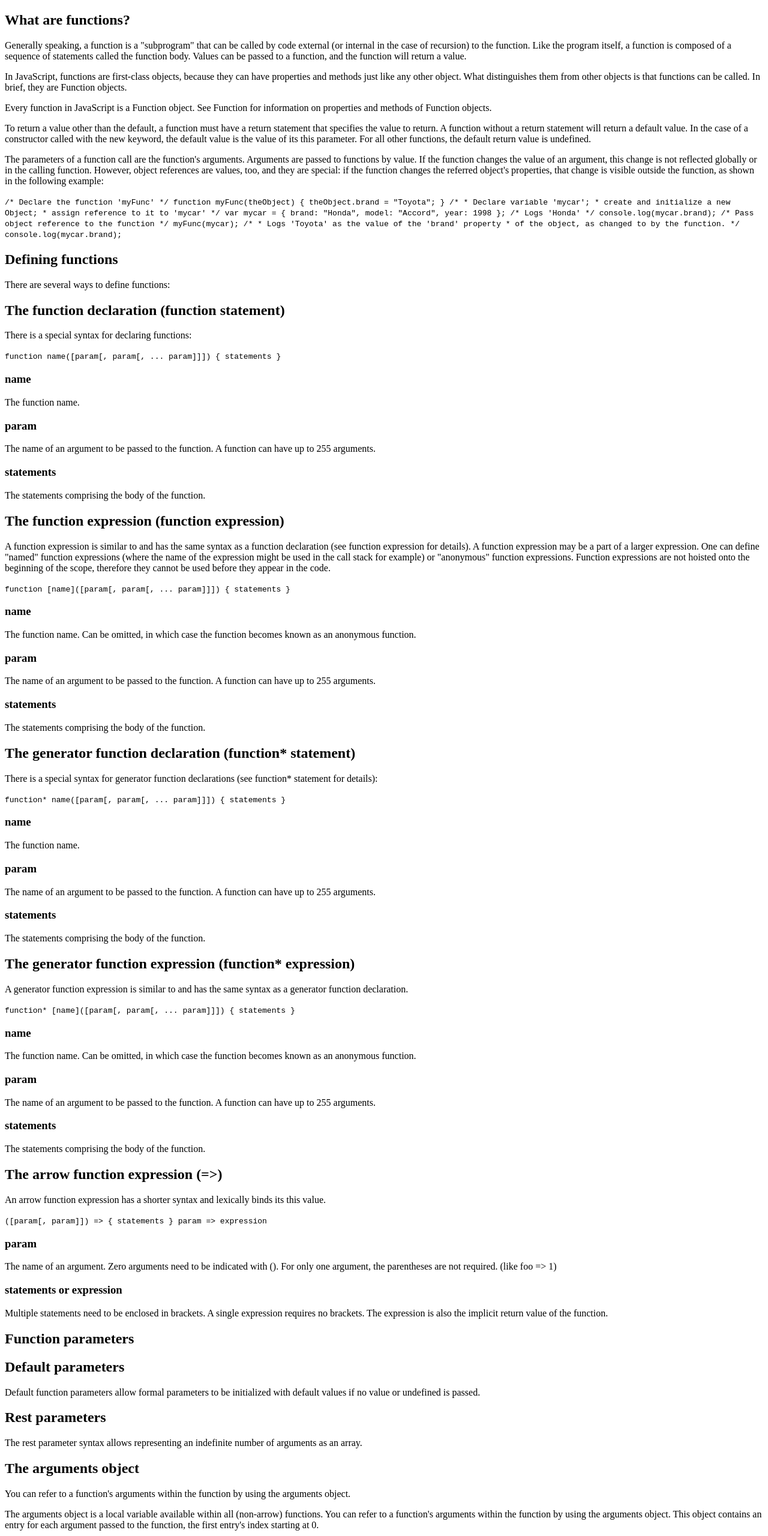
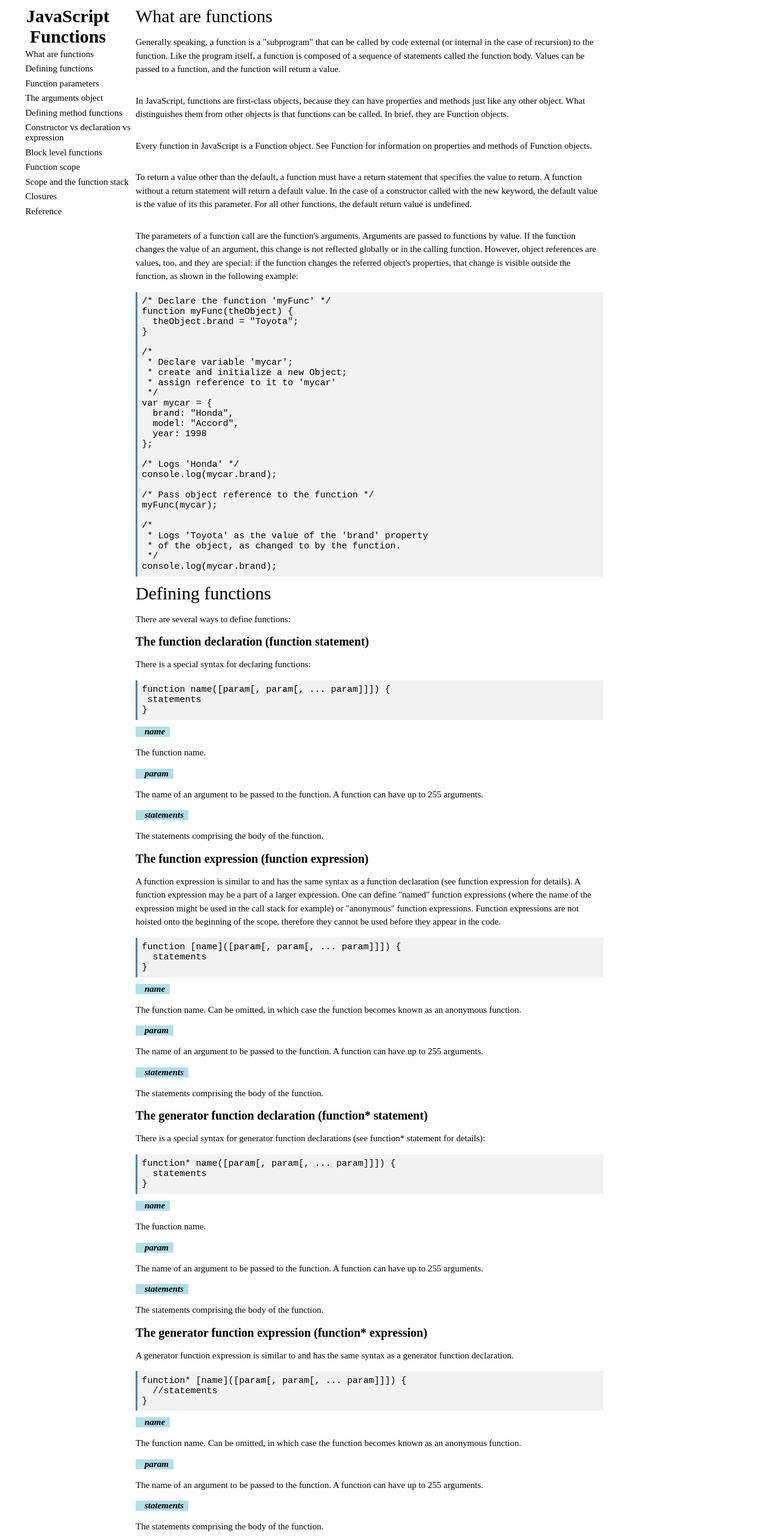
Before and after one commit to mackraw/FCC-technical-documentation, a plain HTML site: page index.html in a window 1280 px wide. Shown: the top 2560 px of the page at 60% size. Drawn offline with Linux system fonts and the light colour scheme.

Commit message:
second pass

```diff
--- a/index.html
+++ b/index.html
@@ -2,32 +2,38 @@
 <html lang="en">
 <head>
 	<meta charset="UTF-8">
-	<title>Technical Documentation</title>
+	<meta name="viewport" content="width=device-width, user-scalable=no, initial-scale=1.0">
+	<link rel="stylesheet" href="style.css">
+	<title>JavaScript Functions - Technical Documentation</title>
 </head>
 <body>
 	<nav id="navbar">
-		<header></header>
-		<a href="" class="nav-link" id="1"></a>
-		<a href="" class="nav-link" id="2"></a>
-		<a href="" class="nav-link" id="3"></a>
-		<a href="" class="nav-link" id="4"></a>
-		<a href="" class="nav-link" id="5"></a>
-		<a href="" class="nav-link" id="6"></a>
-		<a href="" class="nav-link" id="7"></a>
-		<a href="" class="nav-link" id="8"></a>
-		<a href="" class="nav-link" id="9"></a>
-		<a href="" class="nav-link" id="10"></a>
+		<header id="main-head">JavaScript Functions</header>
+		<ul>
+			<li><a href="#What_are_functions" class="nav-link">What are functions</a></li>
+			<li><a href="#Defining_functions" class="nav-link">Defining functions</a></li>
+			<li><a href="#Function_parameters" class="nav-link">Function parameters</a></li>
+			<li><a href="#The_arguments_object" class="nav-link">The arguments object</a></li>
+			<li><a href="#Defining_method_functions" class="nav-link">Defining method functions</a></li>
+			<li><a href="#Constructor_vs_declaration_vs_expression" class="nav-link">Constructor vs declaration vs expression</a></li>
+			<li><a href="#Block_level_functions" class="nav-link">Block level functions</a></li>
+			<li><a href="#Function_scope" class="nav-link">Function scope</a></li>
+			<li><a href="#Scope_and_the_function_stack" class="nav-link">Scope and the function stack</a></li>
+			<li><a href="#Closures" class="nav-link">Closures</a></li>
+			<li><a href="#Reference" class="nav-link">Reference</a></li>
+		</ul>
 	</nav>
 	<main id="main-doc">
-		<section class="main-section" id="1">
-			<h1>What are functions?</h1>
+		<section class="main-section" id="What_are_functions">
+			<header>What are functions</header>
 			<p>Generally speaking, a function is a "subprogram" that can be called by code external (or internal in the case of recursion) to the function. Like the program itself, a function is composed of a sequence of statements called the function body. Values can be passed to a function, and the function will return a value.</p>
 			<p>In JavaScript, functions are first-class objects, because they can have properties and methods just like any other object. What distinguishes them from other objects is that functions can be called. In brief, they are Function objects.</p>
 			<p>Every function in JavaScript is a Function object. See Function for information on properties and methods of Function objects.</p>
 			<p>To return a value other than the default, a function must have a return statement that specifies the value to return. A function without a return statement will return a default value. In the case of a constructor called with the new keyword, the default value is the value of its this parameter. For all other functions, the default return value is undefined.</p>
 			<p>The parameters of a function call are the function's arguments. Arguments are passed to functions by value. If the function changes the value of an argument, this change is not reflected globally or in the calling function. However, object references are values, too, and they are special: if the function changes the referred object's properties, that change is visible outside the function, as shown in the following example:</p>
+			<div class="codeblock">
 				<code>
-				/* Declare the function 'myFunc' */
+<pre>/* Declare the function 'myFunc' */
 function myFunc(theObject) {
   theObject.brand = "Toyota";
 }
@@ -53,32 +59,72 @@
  * Logs 'Toyota' as the value of the 'brand' property
  * of the object, as changed to by the function.
  */
-				console.log(mycar.brand);
+console.log(mycar.brand);</pre>
 				</code>
+			</div>
 
 		</section>
-		<section class="main-section" id="2">
-			<h1>Defining functions</h1>
+
+		<section class="main-section" id="Defining_functions">
+			<header>Defining functions</header>
 			<p>There are several ways to define functions:</p>
 
 			<h2>The function declaration (function statement)</h2>
 			<p>There is a special syntax for declaring functions:</p>
+			<div class="codeblock">
   	    <code>
-function name([param[, param[, ... param]]]) {
+<pre>function name([param[, param[, ... param]]]) {
  statements
-}
+}</pre>
 			  </code>
+		  </div>
 			<h3>name</h3>
 			<p>The function name.</p>
 			<h3>param</h3>
 			<p>The name of an argument to be passed to the function. A function can have up to 255 arguments.</p>
 			<h3>statements</h3>
 			<p>The statements comprising the body of the function.</p>
+
 			<h2>The function expression (function expression)</h2>
 			<p>A function expression is similar to and has the same syntax as a function declaration (see function expression for details). A function expression may be a part of a larger expression. One can define "named" function expressions (where the name of the expression might be used in the call stack for example) or "anonymous" function expressions. Function expressions are not hoisted onto the beginning of the scope, therefore they cannot be used before they appear in the code.</p>
-			<code>function [name]([param[, param[, ... param]]]) {
+			<div class="codeblock">
+			  <code>
+<pre>function [name]([param[, param[, ... param]]]) {
   statements
-}</code>
+}</pre>
+		        </code>
+			    </div>
+			<h3>name</h3>
+			<p>The function name. Can be omitted, in which case the function becomes known as an anonymous function.</p>
+			<h3>param</h3>
+			<p>The name of an argument to be passed to the function. A function can have up to 255 arguments.</p>
+			<h3>statements</h3>
+			<p>The statements comprising the body of the function.</p>
+			<h2>The generator function declaration (function* statement)</h2>
+			<p>There is a special syntax for generator function declarations (see function* statement for details):</p>
+			<div class="codeblock">
+				<code>
+<pre>function* name([param[, param[, ... param]]]) {
+  statements
+}</pre>
+				</code>
+			</div>
+			<h3>name</h3>
+			<p>The function name.</p>
+			<h3>param</h3>
+			<p>The name of an argument to be passed to the function. A function can have up to 255 arguments.</p>
+			<h3>statements</h3>
+			<p>The statements comprising the body of the function.</p>
+
+			<h2>The generator function expression (function* expression)</h2>
+			<p>A generator function expression is similar to and has the same syntax as a generator function declaration.</p>
+      <div class="codeblock">
+	      <code>
+<pre>function* [name]([param[, param[, ... param]]]) {
+  //statements
+}</pre>
+			  </code>
+		  </div>
 			<h3>name</h3>
 			<p>The function name. Can be omitted, in which case the function becomes known as an anonymous function.</p>
 			<h3>param</h3>
@@ -86,66 +132,40 @@ function name([param[, param[, ... param]]]) {
 			<h3>statements</h3>
 			<p>The statements comprising the body of the function.</p>
 
-<!-- The generator function declaration (function* statement) -->
-
-			<h2>The generator function declaration (function* statement)</h2>
-			<p>There is a special syntax for generator function declarations (see function* statement for details):</p>
-			<code>
-				function* name([param[, param[, ... param]]]) {
-   statements
-}
-			</code>
-			<h3>name</h3>
-			<p>The function name.</p>
-			<h3>param</h3>
-			<p>The name of an argument to be passed to the function. A function can have up to 255 arguments.</p>
-			<h3>statements</h3>
-			<p>The statements comprising the body of the function.</p>
-			<h2>The generator function expression (function* expression)</h2>
-			<p>A generator function expression is similar to and has the same syntax as a generator function declaration.</p>
-			<code>
-				function* [name]([param[, param[, ... param]]]) {
-   statements
-}
-			</code>
-			<h3>name</h3>
-			<p>The function name. Can be omitted, in which case the function becomes known as an anonymous function.</p>
-			<h3>param</h3>
-			<p>The name of an argument to be passed to the function. A function can have up to 255 arguments.</p>
-			<h3>statements</h3>
-			<p>The statements comprising the body of the function.</p>
 			<h2>The arrow function expression (=>)</h2>
 			<p>An arrow function expression has a shorter syntax and lexically binds its this value.</p>
+			<div class="codeblock">
 				<code>
-				([param[, param]]) => {
+<pre>([param[, param]]) => {
   statements
 }
 
-param => expression
+param => expression</pre>
 				</code>
+			</div>
 			<h3>param</h3>
 			<p>The name of an argument. Zero arguments need to be indicated with ().  For only one argument, the parentheses are not required. (like foo => 1)</p>
 			<h3>statements or expression</h3>
 			<p>Multiple statements need to be enclosed in brackets. A single expression requires no brackets. The expression is also the implicit return value of the function.</p>
 		</section>
 
-		<section class="main-section" id="3">
-			<h1>Function parameters</h1>
+		<section class="main-section" id="Function_parameters">
+			<header>Function parameters</header>
 			<h2>Default parameters</h2>
 			<p>Default function parameters allow formal parameters to be initialized with default values if no value or undefined is passed.</p>
 			<h2>Rest parameters</h2>
 			<p>The rest parameter syntax allows representing an indefinite number of arguments as an array.</p>
 		</section>
 
-		<section class="main-section" id="4">
-			<h1>The arguments object</h1>
+		<section class="main-section" id="The_arguments_object">
+			<header>The arguments object</header>
 			<p>You can refer to a function's arguments within the function by using the arguments object.</p>
 			<p>The arguments object is a local variable available within all (non-arrow) functions. You can refer to a function's arguments within the function by using the arguments object. This object contains an entry for each argument passed to the function, the first entry's index starting at 0.</p>
 			<p>The arguments object is not an Array. It is similar to an Array, but does not have any Array properties except length. For example, it does not have the pop method. </p>
 		</section>
 
-		<section class="main-section" id="5">
-			<h1>Defining method functions</h1>
+		<section class="main-section" id="Defining_method_functions">
+			<header>Defining method functions</header>
 			<h2>Getter and setter functions</h2>
 			<p>You can define getters (accessor methods) and setters (mutator methods) on any standard built-in object or user-defined object that supports the addition of new properties. The syntax for defining getters and setters uses the object literal syntax.</p>
 			<h3>get</h3>
@@ -154,38 +174,93 @@ param => expression
 			<p>Binds an object property to a function to be called when there is an attempt to set that property.</p>
 			<h2>Method definition syntax</h2>
 			<p>Starting with ECMAScript 2015, you are able to define own methods in a shorter syntax, similar to the getters and setters.</p>
-			<code>var obj = {
+			<div class="codeblock">
+				<code>
+<pre>var obj = {
   foo() {},
   bar() {}
-};</code>
+};</pre>
+			  </code>
+			</div>
 		</section>
 
-		<section class="main-section" id="6">
-			<h1>Constructor vs. declaration vs. expression</h1>
+		<section class="main-section" id="Constructor_vs_declaration_vs_expression">
+			<header>Constructor vs declaration vs expression</header>
 			<p>There is a distinction between the function name and the variable the function is assigned to. The function name cannot be changed, while the variable the function is assigned to can be reassigned. The function name can be used only within the function's body. Attempting to use it outside the function's body results in an error (or undefined if the function name was previously declared via a var statement). For example:</p>
-			<code>var y = function x() {};
-alert(x); // throws an error</code>
+			<div class="codeblock">
+				<code>
+<pre>var y = function x() {};
+alert(x); // throws an error</pre>
+			  </code>
+			</div>
 			<p>The function name also appears when the function is serialized via Function's toString method.</p>
 			<p>On the other hand, the variable the function is assigned to is limited only by its scope, which is guaranteed to include the scope in which the function is declared.</p>
 			<p>A function defined by 'new Function' does not have a function name. However, in the SpiderMonkey JavaScript engine, the serialized form of the function shows as if it has the name "anonymous". For example, alert(new Function()) outputs:</p>
-			<code>function anonymous() {
-}</code>
+			<div class="codeblock">
+				<code>
+<pre>function anonymous() {
+}</pre>
+			  </code>
+			</div>
 			<p>A function defined by a function expression or by a function declaration inherits the current scope. That is, the function forms a closure. On the other hand, a function defined by a Function constructor does not inherit any scope other than the global scope (which all functions inherit).</p>
 		</section>
 
-		<section class="main-section" id="7">
-			<h1>Block-level functions</h1>
+		<section class="main-section" id="Block_level_functions">
+			<header>Block level functions</header>
 			<p>In strict mode, starting with ES2015, functions inside blocks are now scoped to that block. Prior to ES2015, block-level functions were forbidden in strict mode.</p>
 			<h2>Block-level functions in non-strict code</h2>
 			<p>In a word: Don't.</p>
 			<p>In non-strict code, function declarations inside blocks behave strangely. For example:</p>
-			<code>if (shouldDefineZero) {
+			<div class="codeblock">
+  			<code>
+<pre>if (shouldDefineZero) {
   function zero() {     // DANGER: compatibility risk
     console.log("This is zero.");
   }
-}</code>
+}</pre>
+			  </code>
+			</div>
 			<p>ES2015 says that if shouldDefineZero is false, then zero should never be defined, since the block never executes. However, it's a new part of the standard. Historically, this was left unspecified, and some browsers would define zero whether the block executed or not.</p>
 			<p>In strict mode, all browsers that support ES2015 handle this the same way: zero is defined only if shouldDefineZero is true, and only in the scope of the if-block.</p>
+		</section>
+		<section class="main-section" id="Function_scope">
+			<header>Function scope</header>
+			<p>Variables defined inside a function cannot be accessed from anywhere outside the function, because the variable is defined only in the scope of the function. However, a function can access all variables and functions defined inside the scope in which it is defined. In other words, a function defined in the global scope can access all variables defined in the global scope. A function defined inside another function can also access all variables defined in its parent function and any other variable to which the parent function has access.</p>
+		</section>
+
+	  <section class="main-section" id="Scope_and_the_function_stack">
+			<header>Scope and the function stack</header>
+			<h2>Recursion</h2>
+			<p>A function can refer to and call itself. There are three ways for a function to refer to itself:</p>
+			<ol>
+				<li>the function's name</li>
+				<li>arguments.callee</li>
+				<li>an in-scope variable that refers to the function</li>
+			</ol>
+			<p>For example, consider the following function definition:</p>
+			<div class="codeblock">
+				<code>
+<pre>var foo = function bar() {
+  // statements go here
+};</pre>
+				</code>
+			</div>
+			<p>Within the function body, the following are all equivalent:</p>
+			<ol>
+				<li>bar()</li>
+				<li>arguments.callee()</li>
+				<li>foo()</li>
+			</ol>
+			<p>A function that calls itself is called a recursive function. In some ways, recursion is analogous to a loop. Both execute the same code multiple times, and both require a condition (to avoid an infinite loop, or rather, infinite recursion in this case).</p>
+		</section>
+
+		<section class="main-section" id="Closures">
+			<header>Closures</header>
+			<p>Closures are one of the most powerful features of JavaScript. JavaScript allows for the nesting of functions and grants the inner function full access to all the variables and functions defined inside the outer function (and all other variables and functions that the outer function has access to). However, the outer function does not have access to the variables and functions defined inside the inner function. This provides a sort of encapsulation for the variables of the inner function. Also, since the inner function has access to the scope of the outer function, the variables and functions defined in the outer function will live longer than the duration of the inner function execution, if the inner function manages to survive beyond the life of the outer function. A closure is created when the inner function is somehow made available to any scope outside the outer function.</p>
+		</section>
+		<section class="main-section last" id="Reference">
+			<header>Reference</header>
+			<p>All content taken from <a href="https://developer.mozilla.org">MDN</a>.</p>
 		</section>
 	</main>
 </body>
--- /dev/null
+++ b/style.css
@@ -0,0 +1,94 @@
+html, body {
+	margin: 0;
+	margin-top: 5px;
+	padding: 0;
+	font-size: 62.5%;
+}
+
+*, ::before, ::after {
+	margin: 0;
+	padding: 0;
+}
+
+#main-head {
+	/*padding-left: 3vw;*/
+	font-weight: 700;
+	text-align: center;
+}
+
+header {
+	font-size: 3rem;
+}
+
+p {
+	font-size: 1.5rem;
+	padding: 1em 0;
+	line-height: 1.5em;
+}
+
+h2 {
+  font-size: 2rem;
+}
+
+h3 {
+  background-color: #b0e0e6;
+  display: inline-block;
+  font-family: 'Ubuntu';
+  font-size: 1.5rem;
+  font-weight: bold;
+  font-style: italic;
+  padding-left: 1em;
+  padding-right: 0.5em;
+}
+
+.nav-link {
+	display: block;
+	font-size: 1.5rem;
+	text-decoration: none;
+	color: #000;
+	padding: 0.25em;
+}
+
+.nav-link:hover {
+	background-color: #b0e0e6;
+}
+
+body {
+	display: flex;
+	flex-wrap: nowrap;
+	justify-content: space-between;
+	max-width: 1070px;
+}
+
+.navbar {
+  position: fixed;
+  top: 5px;
+  min-width: 30vw;
+}
+
+.codeblock {
+	background-color: #f2f2f2;
+	border-left: 3px solid #4682B4;
+	font-size: 1.5rem;
+  padding: 0.5em;
+	margin-bottom: 0.75em;
+}
+
+#main-doc {
+	max-width: 780px;
+	margin-right: 5vw;
+}
+
+ul {
+	list-style: none;
+	margin-left: 3vw;
+}
+
+ol li {
+	font-size: 1.5rem;
+	margin-left: 3em;
+}
+
+.last {
+	margin-bottom: 10vh;
+}
```
Lines whose indentation alone changed are shown as unchanged.
